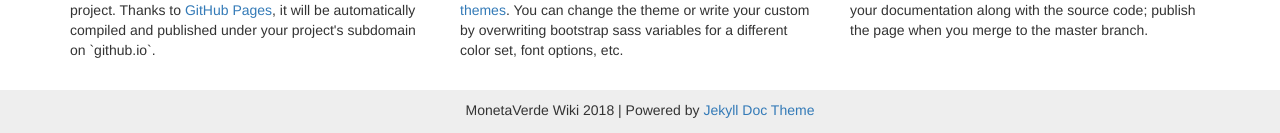
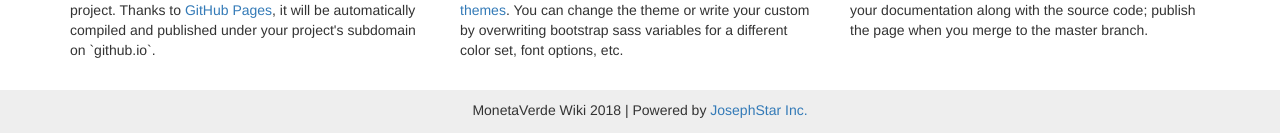
Before and after one commit to ammogcoder/www, a Jekyll site: the page built from index.html, in a window 1280 px wide and 931 px high. Shown: the part 795-928 px from the top of the window. Built offline with Jekyll 4.4.1, drawn with Linux system fonts in a browser that asks for light colours; nearby versions of some CDN libraries.

Commit message:
Update footer.html

```diff
--- a/_includes/footer.html
+++ b/_includes/footer.html
@@ -3,7 +3,7 @@
 
         <p class="text-center">
             {{ site.title }} {{ site.time | date: '%Y' }} |
-            Powered by <a href="https://github.com/aksakalli/jekyll-doc-theme">Jekyll Doc Theme</a>
+            Powered by <a href="https://www.josephstar.net">JosephStar Inc.</a>
         </p>
         <!-- <p class="text-muted">Place sticky footer content here.</p> -->
     </div>
```
